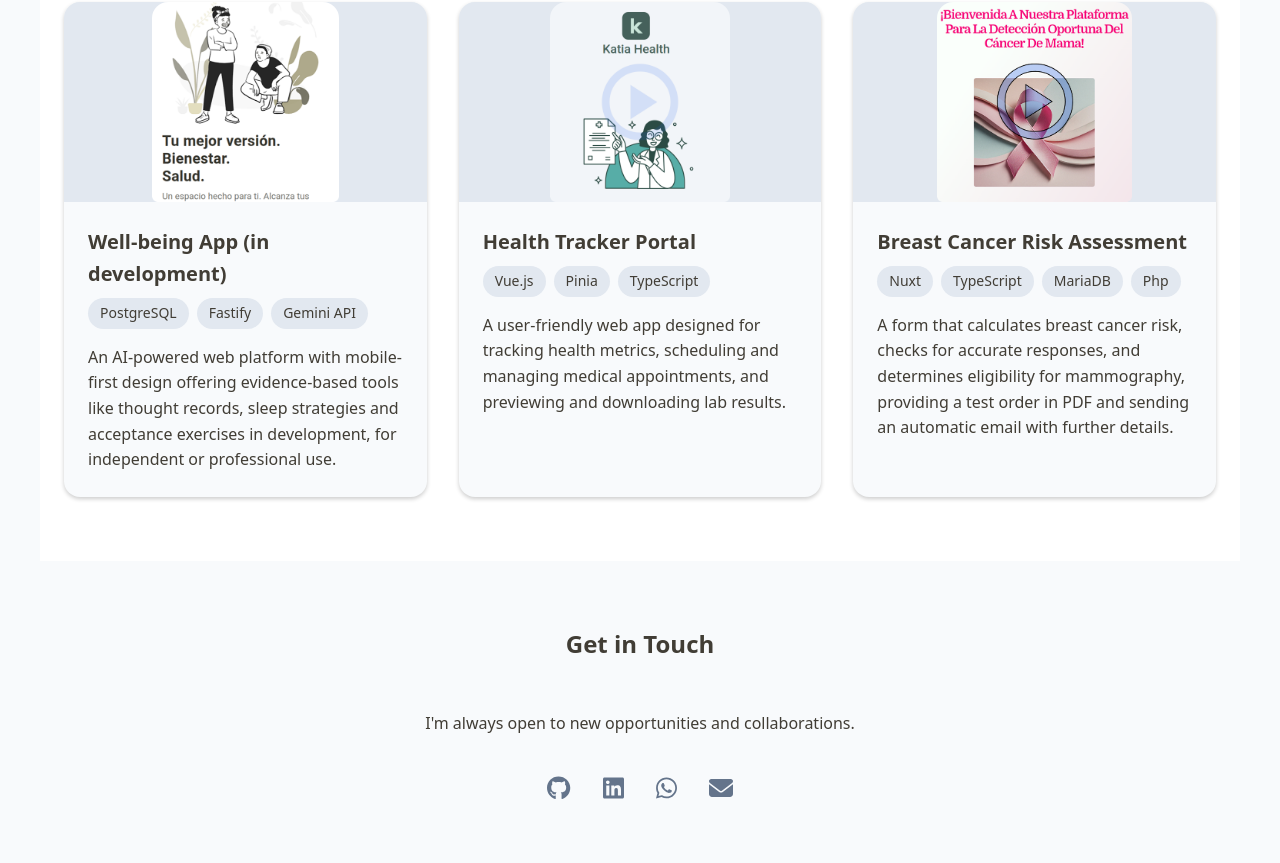
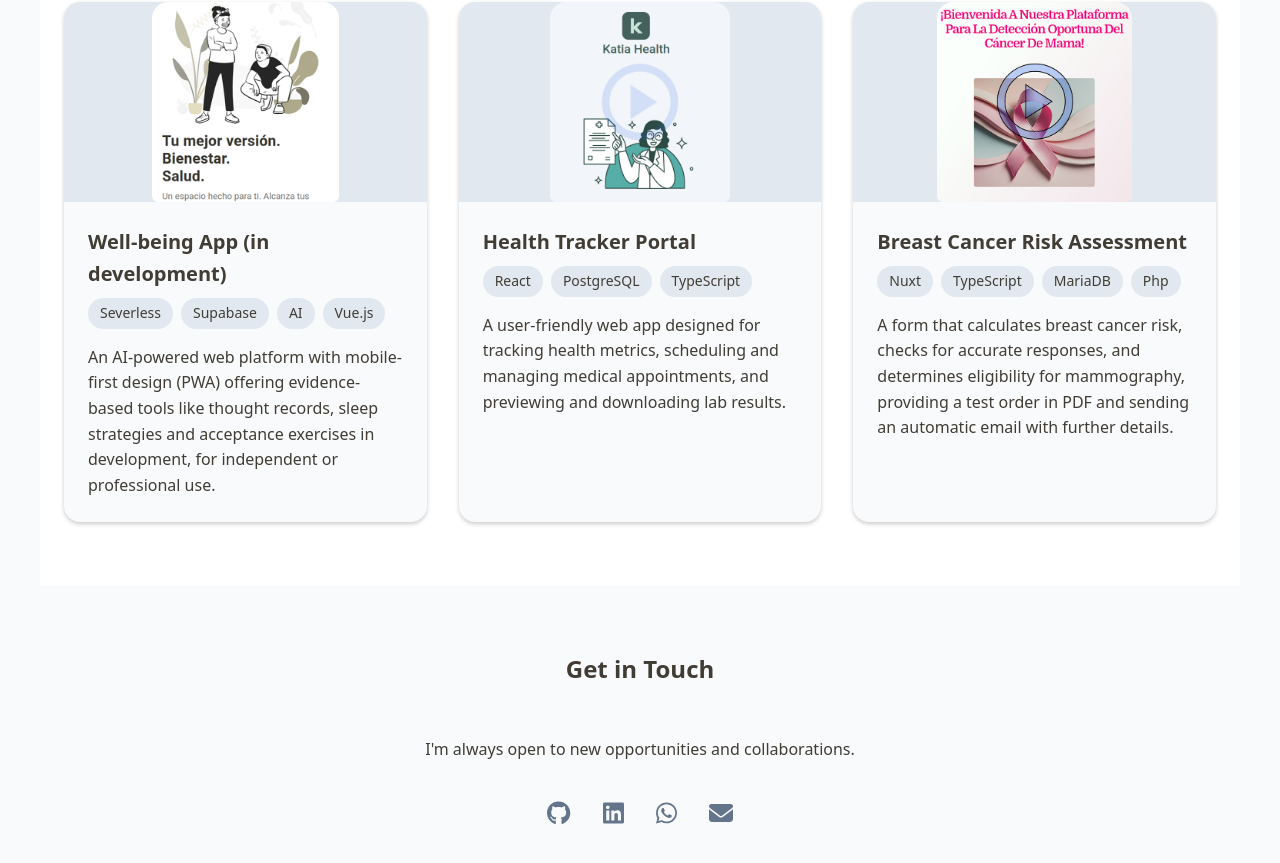
Before and after one commit to SR-Sanchez/my-portfolio, a Vue app: page / in a window 1280 px wide. Shown: the part 948-1811 px from the top of the page. Built offline with nearby package versions, Linux system fonts and the light colour scheme.

Commit message:
Small changes

```diff
--- a/src/views/HomeView.vue
+++ b/src/views/HomeView.vue
@@ -23,11 +23,12 @@ const openLink = () => {
           <div class="project-content">
             <h3 class="project-title">Well-being App (in development)</h3>
             <div class="project-tags">
-              <span class="tag">PostgreSQL</span>
-              <span class="tag">Fastify</span>
-              <span class="tag">Gemini API</span>
+              <span class="tag">Severless</span>
+              <span class="tag">Supabase</span>
+              <span class="tag">AI</span>
+              <span class="tag">Vue.js</span>
             </div>
-            <p>An AI-powered web platform with mobile-first design offering evidence-based tools like thought records, sleep strategies and
+            <p>An AI-powered web platform with mobile-first design (PWA) offering evidence-based tools like thought records, sleep strategies and
               acceptance exercises in development, for independent or professional use.</p>
           </div>
         </article>
@@ -38,8 +39,8 @@ const openLink = () => {
           <div class="project-content">
             <h3 class="project-title">Health Tracker Portal</h3>
             <div class="project-tags">
-              <span class="tag">Vue.js</span>
-              <span class="tag">Pinia</span>
+              <span class="tag">React</span>
+              <span class="tag">PostgreSQL</span>
               <span class="tag">TypeScript</span>
             </div>
             <p>A user-friendly web app designed for tracking health metrics, scheduling and managing medical
```
Also changed, not shown: 1 other file (tests, documents, lock files or other folders).
